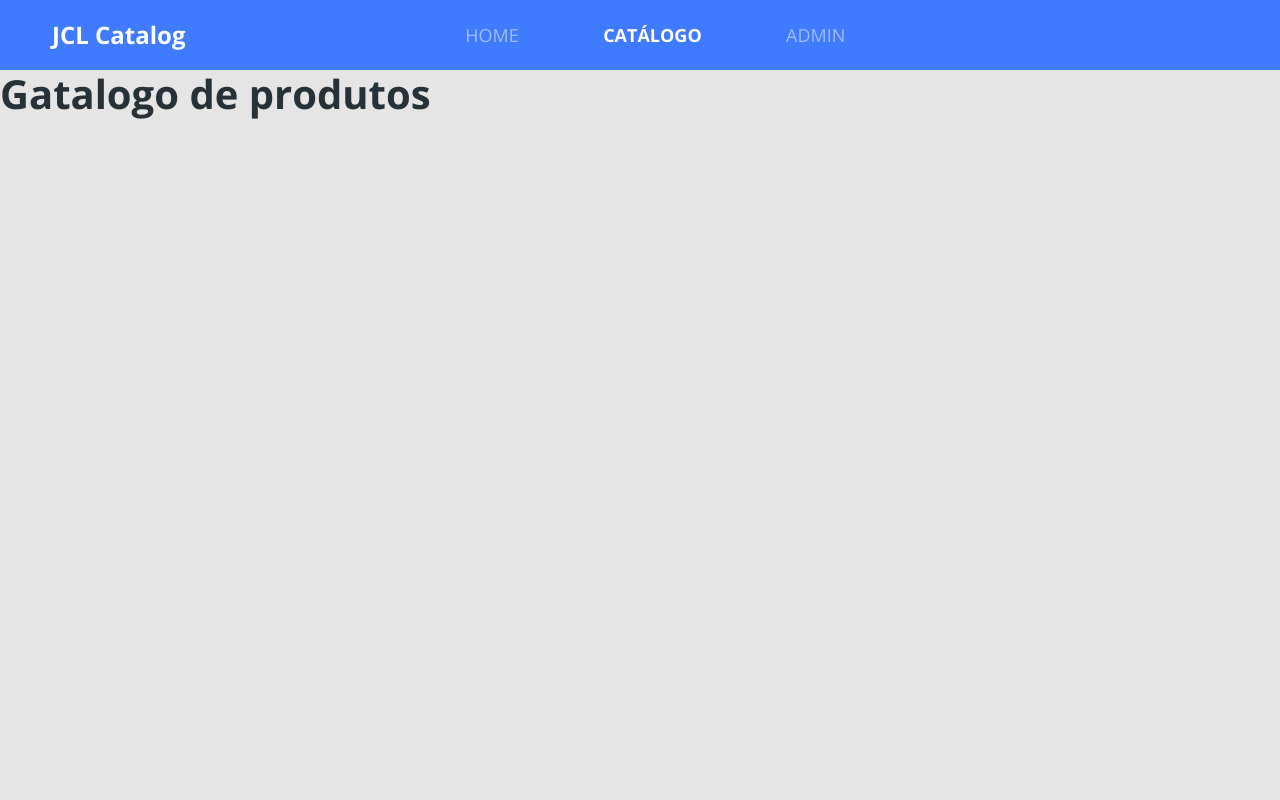
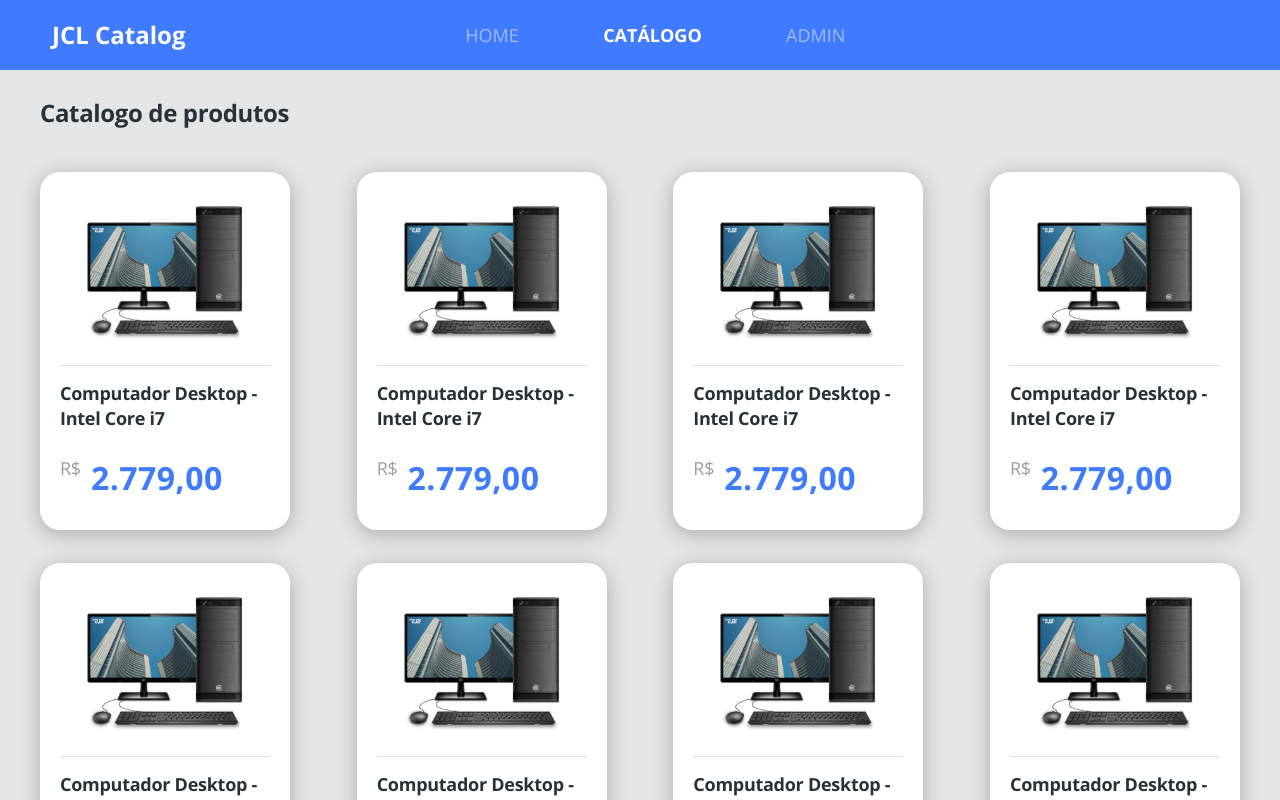
Before and after one commit to jcleonel/jcl-catalog, a React (Create React App) app in the folder front-web/: page /catalog in a window 1280 px wide. Shown: the top 800 px of the page. Built offline with nearby package versions, Linux system fonts and the light colour scheme.

Commit message:
Finish produc listing layout

```diff
--- a/front-web/src/App.scss
+++ b/front-web/src/App.scss
@@ -23,3 +23,16 @@
     color: unset;
   }
 }
+
+.border-radius-10 {
+  border-radius: 10px;
+}
+
+.border-radius-20 {
+  border-radius: 20px;
+}
+
+.card-base {
+  background: #FFF;
+  box-shadow: 0px 4px 20px rgba(0, 0, 0, 0.25);
+}
--- /dev/null
+++ b/front-web/src/pages/Catalog/components/ProductCard/index.tsx
@@ -0,0 +1,21 @@
+import './styles.scss';
+import { ReactComponent as ProductImage } from '../../../../core/assets/images/product.svg';
+
+const ProductCard = () => {
+    return (
+        <div className="card-base border-radius-20 product-card">
+            <ProductImage />
+            <div className="product-info">
+                <h6 className="product-name">
+                    Computador Desktop - Intel Core i7
+                </h6>
+                <div className="product-price-container">
+                    <span className="product-currency">R$</span>
+                    <h3 className="product-price">2.779,00</h3>
+                </div>
+            </div>
+        </div>
+    )
+}
+
+export default ProductCard;
--- /dev/null
+++ b/front-web/src/pages/Catalog/components/ProductCard/styles.scss
@@ -0,0 +1,40 @@
+.product-card {
+    padding-top: 20px;
+    padding-left: 20px;
+    padding-right: 20px;
+    padding-bottom: 30px;
+    text-align: center;
+}
+
+.product-info {
+    border-top: 1px solid #E1E1E1;
+    text-align: left;
+    padding-top: 15px;
+    margin-top: 15px;
+}
+
+.product-name {
+    font-size: 18px;
+    line-height: 25px;
+    letter-spacing: -0.015em;
+}
+
+.product-price-container {
+    margin-top: 25px;
+    display: flex;
+}
+
+.product-currency {
+    font-size: 18px;
+    line-height: 25px;
+    letter-spacing: -0.015em;
+    color: #9E9E9E;
+}
+
+.product-price {
+    font-size: 32px;
+    line-height: 44px;
+    letter-spacing: 0.015em;
+    color: #407BFF;
+    margin-left: 10px;
+}
--- a/front-web/src/pages/Catalog/index.tsx
+++ b/front-web/src/pages/Catalog/index.tsx
@@ -1,8 +1,24 @@
+import ProductCard from './components/ProductCard';
+import './styles.scss';
 
 const Catalog = () => {
     return (
-        <div>
-            <h1>Gatalogo de produtos</h1>
+        <div className="catalog-container">
+            <h1 className="catalog-title">
+                Catalogo de produtos
+            </h1>
+            <div className="catalog-products">
+                <ProductCard />
+                <ProductCard />
+                <ProductCard />
+                <ProductCard />
+                <ProductCard />
+                <ProductCard />
+                <ProductCard />
+                <ProductCard />
+                <ProductCard />
+                <ProductCard />
+            </div>
         </div>
     )
 }
--- /dev/null
+++ b/front-web/src/pages/Catalog/styles.scss
@@ -0,0 +1,19 @@
+.catalog-container {
+    margin-top: 26px;
+    padding-left: 40px;
+    padding-right: 40px;
+}
+
+.catalog-title {
+   font-size: 24px;
+   line-height: 33px;
+   letter-spacing: -0.015em;
+}
+
+.catalog-products {
+    margin-top: 43px;
+    display: grid;
+    grid-template-columns: repeat(auto-fill, 250px);
+    grid-gap: 33px 20px;
+    justify-content: space-between;
+}
--- a/front-web/src/pages/Home/index.tsx
+++ b/front-web/src/pages/Home/index.tsx
@@ -6,7 +6,7 @@
 const Home = () => {
     return (
         <div className="home-container">
-            <div className="row home-content">
+            <div className="row home-content card-base border-radius-20">
                 <div className="col-6 home-text">
                     <h1 className="text-title">Conheça o melhor <br /> catalogo de produtos</h1>
                     <p className="text-subtitle">Ajudaremos você a encontrar os melhores <br /> produtos disponíveis no mercado</p>
--- a/front-web/src/pages/Home/styles.scss
+++ b/front-web/src/pages/Home/styles.scss
@@ -5,9 +5,6 @@
 }
 
 .home-content {
-    background-color: #FFF;
-    box-shadow: 0px 4px 20px rgba(0, 0, 0, 0.25);
-    border-radius: 20px;
     padding-top: 155px;
     padding-bottom: 150px;
 }
```
Also changed, not shown: front-web/src/core/assets/images/product.svg (added).
